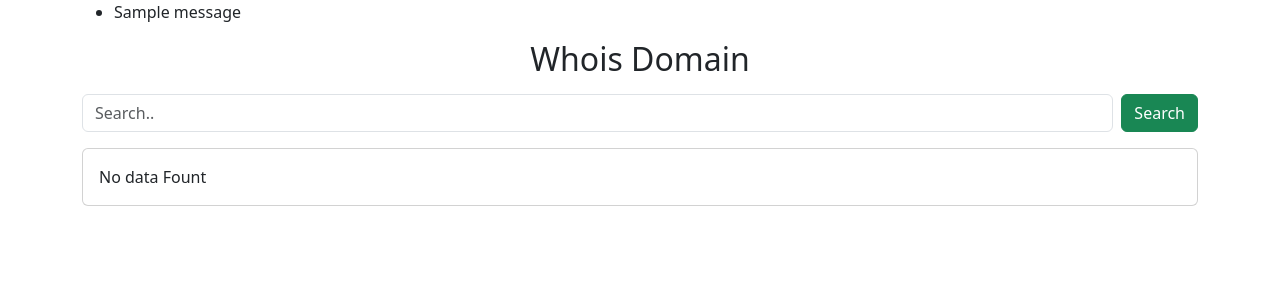
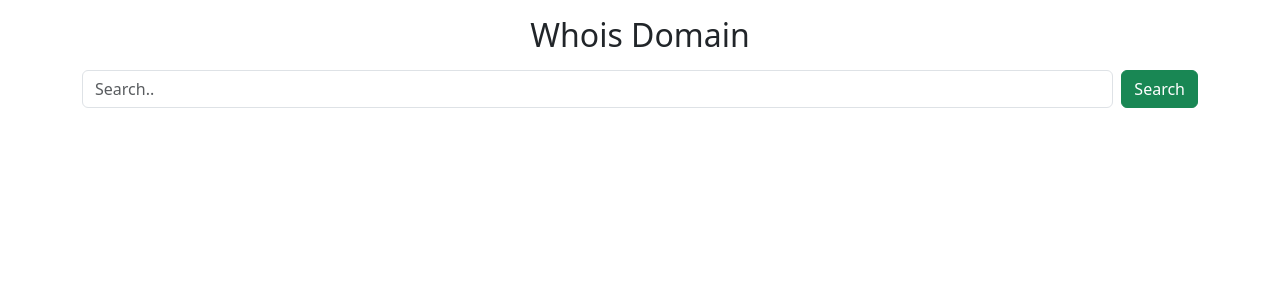
Before and after one commit to muhsinmuhsy/domain_lookup, a Django app: page / in a window 1280 px wide. Shown: the top 300 px of the page. Run offline with Django 5.2, Linux system fonts and the light colour scheme; tables that the repository leaves empty hold one stand-in row (values such as "Sample post"); one stand-in notice (Sample message) is shown.

Commit message:
first commit

```diff
--- a/core/views.py
+++ b/core/views.py
@@ -80,9 +80,12 @@ def index(request):
                 "country": whois_data.country,
             }
 
+            if not whois_domain['domain_name']:
+                messages.error(request, 'No data found for the domain')
+
         except Exception as e:
-            messages.error(request, f'Error fetching WHOIS data: {str(e)}')
-            return redirect('index')
+            messages.error(request, f'Error: {str(e)}')
+
 
     context = {
         'whois_domain': whois_domain
--- a/templates/index.html
+++ b/templates/index.html
@@ -10,13 +10,6 @@
 
     <div class="container">
 
-        {% if messages %}
-            <ul class="messages">
-                {% for message in messages %}
-                    <li>{{ message }}</li>
-                {% endfor %}
-            </ul>
-        {% endif %}
 
         <h2 class="text-center my-3">Whois Domain</h2>
         <form method="post" class="d-flex">
@@ -25,13 +18,13 @@
             <button class="btn btn-success" type="submit">Search</button>
         </form>
 
-        <div class="card my-3">
-            <div class="card-body">
-                {% if whois_domain.domain_name %}
-                    <h2 class="text-center text-primary">{{ whois_domain.domain_name }}</h2>
+        {% if whois_domain.domain_name %}
+            <div class="card my-3">
+                <div class="card-body">
+                    <h4 class="text-center text-primary">{{ whois_domain.domain_name }}</h4>
                     <p><strong>Registrar:</strong> {{ whois_domain.registrar }}</p>
                     <p><strong>WHOIS Server:</strong> {{ whois_domain.whois_server }}</p>
-                    <p><strong>Referral URL:</strong> {{ whois_domain.referral_url }}</p>
+                    <!-- <p><strong>Referral URL:</strong> {{ whois_domain.referral_url }}</p> -->
                     <p><strong>Updated Date:</strong> {{ whois_domain.updated_date }}</p>
                     <p><strong>Creation Date:</strong> {{ whois_domain.creation_date }}</p>
                     <p><strong>Expiration Date:</strong> {{ whois_domain.expiration_date }}</p>
@@ -46,18 +39,19 @@
                     <p><strong>State:</strong> {{ whois_domain.state }}</p>
                     <p><strong>Postal Code:</strong> {{ whois_domain.registrant_postal_code }}</p>
                     <p><strong>Country:</strong> {{ whois_domain.country }}</p>
-                {% else %}
-                    No data Fount
-                {% endif %}
+                </div>
+            </div>
+        {% endif %}
 
-            </div>
-
-        </div>
+        {% for message in messages %}
+            {% if message.tags == 'error' %}
+                <div class="alert alert-danger alert-dismissible fade show my-3" role="alert">
+                    {{ message }}
+                    <button type="button" class="btn-close" data-bs-dismiss="alert" aria-label="Close"></button>
+                </div>
+            {% endif %}
+        {% endfor %}
     </div>
-
-
-
-
 
 
 
```
